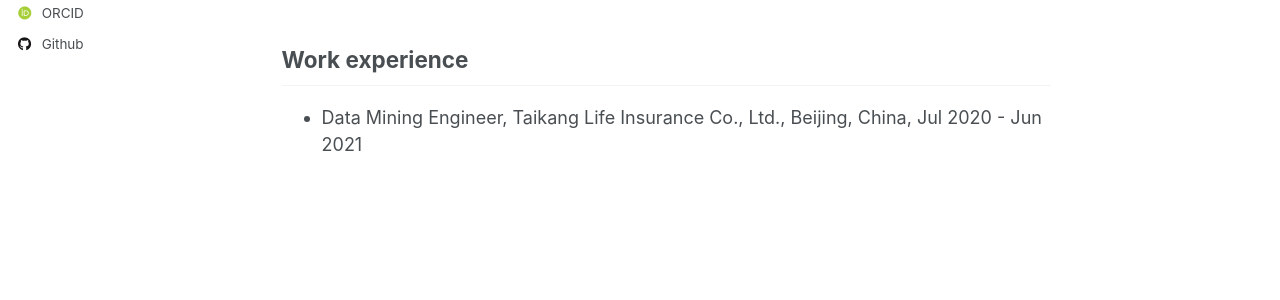
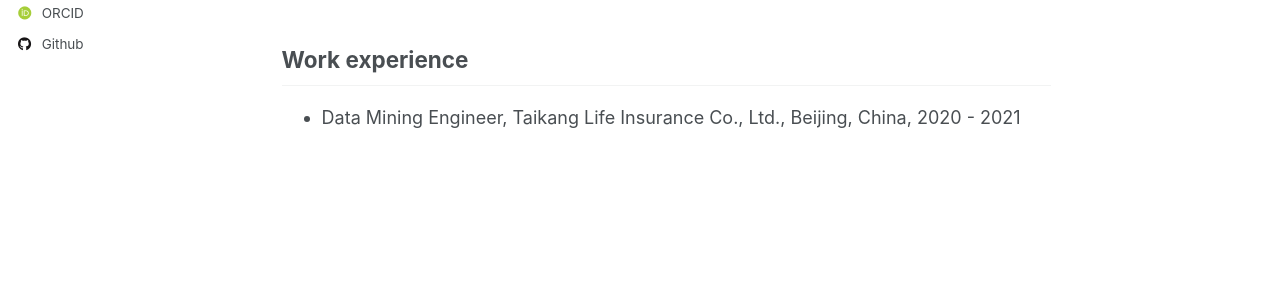
Before and after one commit to ZiyueSHI/ZiyueSHI.github.io, a Jekyll site: the page built from _pages/about.md, in a window 1280 px wide and 977 px high. Shown: the part 420-720 px from the top of the window. Built offline with Jekyll 4.4.1, drawn with Linux system fonts in a browser that asks for light colours; some web fonts are replaced.

Commit message:
Update about.md

```diff
--- a/_pages/about.md
+++ b/_pages/about.md
@@ -10,6 +10,7 @@ redirect_from:
 
 
 <h2>Education</h2>
+
 * Ph.D. Candidate in Actuarial Science, University of Waterloo, 2021 – 2025
   * Supervisor: [Fangda Liu](https://uwaterloo.ca/statistics-and-actuarial-science/contacts/fangda-liu) and [David Landriault](https://uwaterloo.ca/statistics-and-actuarial-science/profiles/david-landriault)
 * M.Ec. in Insurance, Central University of Finance and Economics, 2018 - 2020
@@ -19,4 +20,5 @@ redirect_from:
 
 
 <h2>Work experience</h2>
-* Data Mining Engineer, Taikang Life Insurance Co., Ltd., Beijing, China, Jul 2020 - Jun 2021
+
+* Data Mining Engineer, Taikang Life Insurance Co., Ltd., Beijing, China, 2020 - 2021
```
